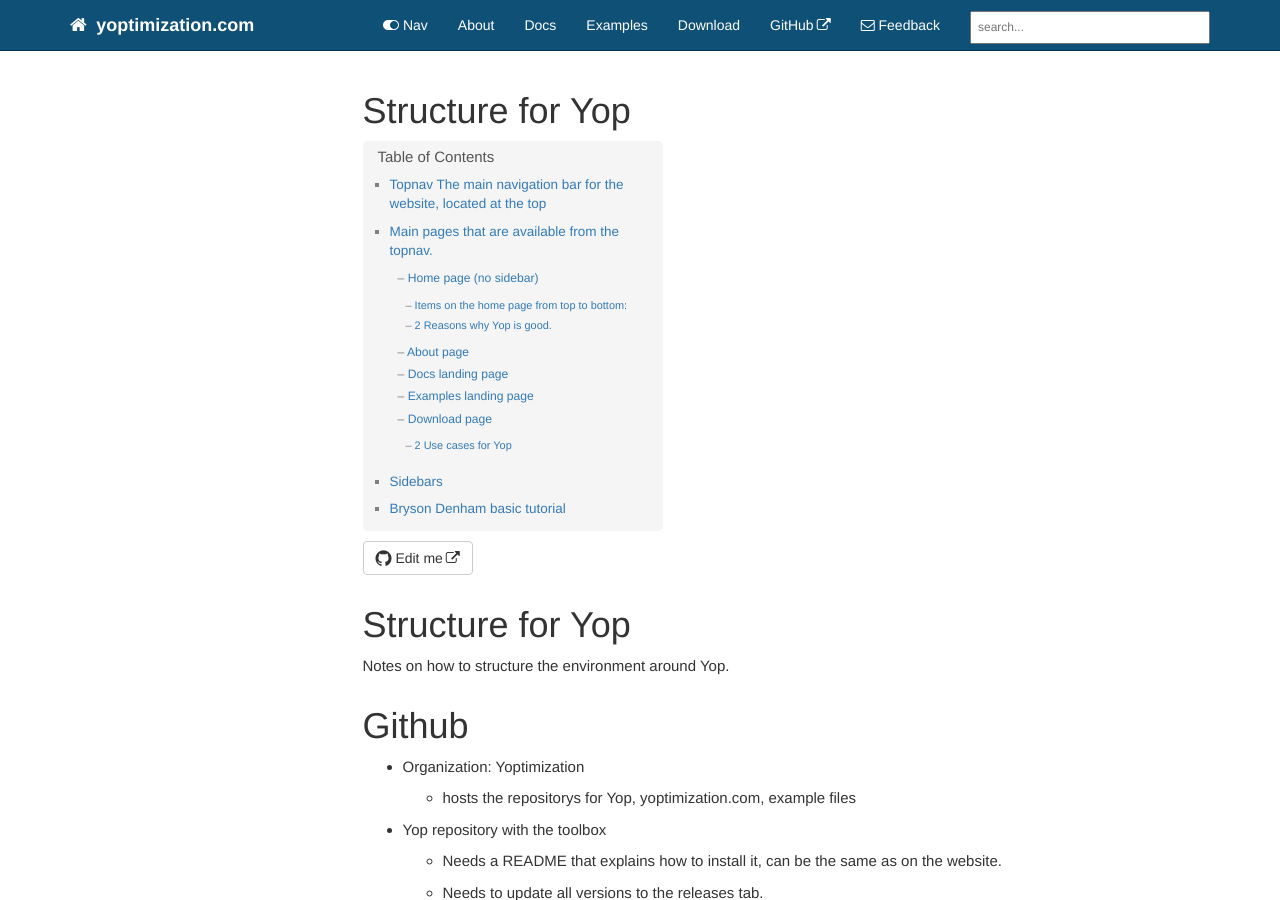
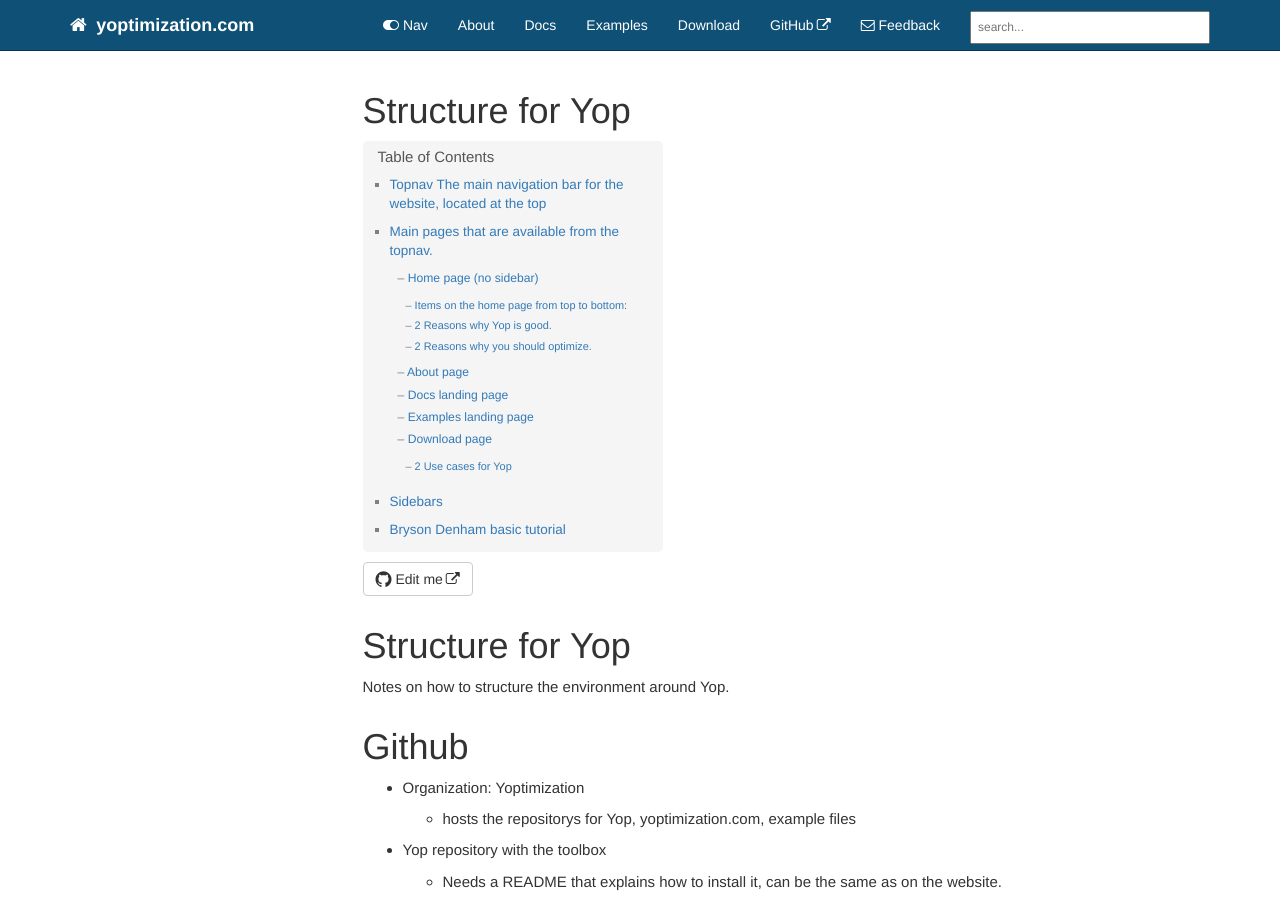
Before and after one commit to yoptimization/yoptimization, a Jekyll site: the page built from yopStructure.md, in a window 1280 px wide and 900 px high. Built offline with Jekyll 4.4.1, drawn with Linux system fonts in a browser that asks for light colours; nearby versions of some CDN libraries; our own code applies the rules of GitHub Pages for plain Markdown files; comment, search, counter and statistics services are not loaded; some of the changed text lies outside the part shown.

Commit message:
updated info

```diff
--- a/yopStructure.md
+++ b/yopStructure.md
@@ -62,6 +62,7 @@ Inspiration from https://www.tensorflow.org/ https://pytorch.org/
   * The problem can be expressed in the right domain.
   * abstracted so that the problem can be expressed as a continuous time optimal control problem instead of a nonlinear optimization problem which usually is the case for CasADi.
 
+#### 2 Reasons why you should optimize.
 ---------------------------------------------------------------------------------------------
 ### About page
 * What is yop in more detail
```
